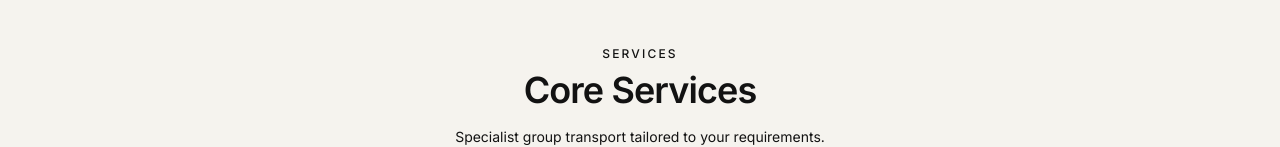
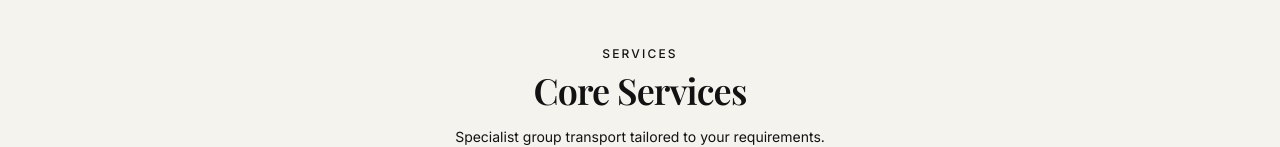
Before and after one commit to ThinSliceDigital/three-counties-coaches-site, a Next.js app: page / in a window 1280 px wide. Shown: the part 656-803 px from the top of the page. Built offline with nearby package versions, Linux system fonts and the light colour scheme; a web font is replaced by a local one.

Commit message:
Home: revert typography to previous style

```diff
--- a/src/app/page.tsx
+++ b/src/app/page.tsx
@@ -1,5 +1,4 @@
 import Image from "next/image";
-import { Manrope } from "next/font/google";
 
 import { Container } from "@/components/container";
 import { Button } from "@/components/button";
@@ -18,11 +17,6 @@
   ShieldCheck,
 } from "lucide-react";
 
-const headings = Manrope({
-  subsets: ["latin"],
-  variable: "--font-headings",
-  display: "swap",
-});
 
 export const metadata = {
   title: "Executive Coach & Private Group Transport Across the Three Counties",
@@ -152,7 +146,7 @@
       <div className="text-xs font-medium uppercase tracking-[0.18em] text-gold">
         {eyebrow}
       </div>
-      <h2 className="mt-2 font-[var(--font-headings)] text-3xl font-semibold tracking-tight text-charcoal sm:text-4xl">
+      <h2 className="mt-2 font-serif text-3xl font-semibold tracking-tight text-charcoal sm:text-4xl">
         {title}
       </h2>
       {subtitle ? (
@@ -169,7 +163,7 @@
 
 export default function HomePage() {
   return (
-    <div className={headings.variable}>
+    <>
       {/* HERO */}
       <HomeHero heroImage={LOVABLE.hero} />
 
@@ -408,6 +402,6 @@
         primaryLabel="Request a Quote"
         secondaryLabel="Contact"
       />
-    </div>
+    </>
   );
 }
--- a/src/components/home-hero.tsx
+++ b/src/components/home-hero.tsx
@@ -11,7 +11,7 @@
     <>
       <Hero imageSrc={heroImage}>
         <div className="max-w-4xl">
-          <h1 className="font-[var(--font-headings)] text-4xl font-semibold tracking-tight text-ivory sm:text-5xl">
+          <h1 className="text-4xl font-semibold tracking-tight text-ivory sm:text-5xl">
             Executive Coach &amp; Private Group Transport Across the Three Counties
           </h1>
 
```
